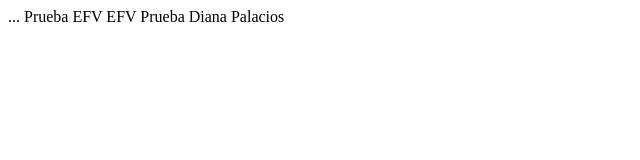
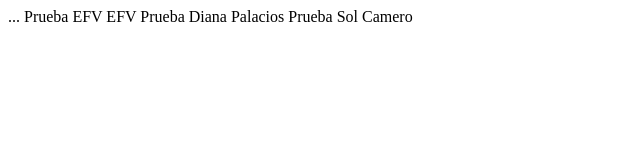
Before and after one commit to efvgerardosarabia/efv, a plain HTML site: page index.html in a window 1280 px wide. Shown: the whole page, without its empty margins (0-640 px from the left). Drawn offline with Linux system fonts and the light colour scheme.

Commit message:
Commit sol

```diff
--- a/index.html
+++ b/index.html
@@ -7,5 +7,6 @@
     <BODY>
         Prueba EFV EFV
 	Prueba Diana Palacios
+	Prueba Sol Camero
     </BODY>
 </HTML>
```
